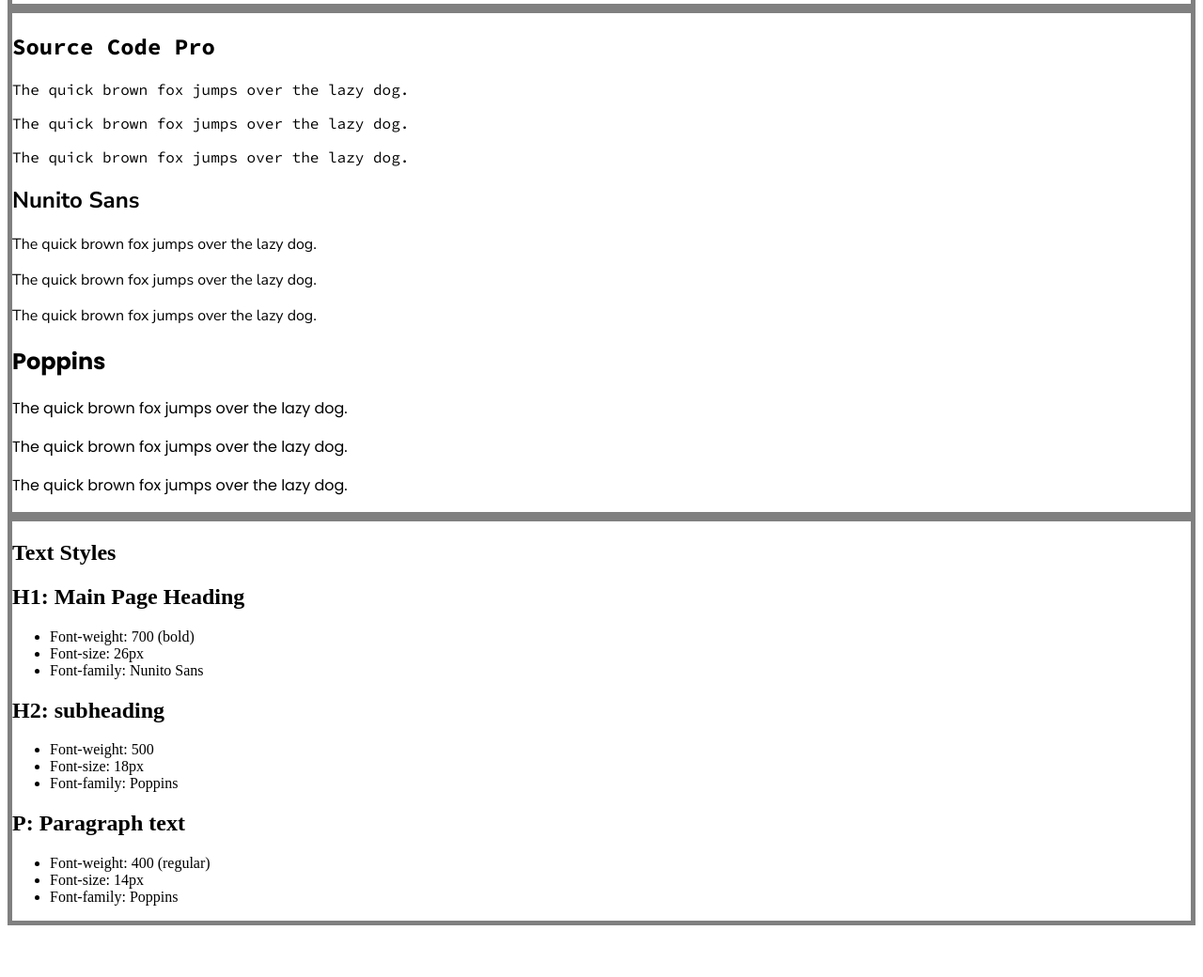
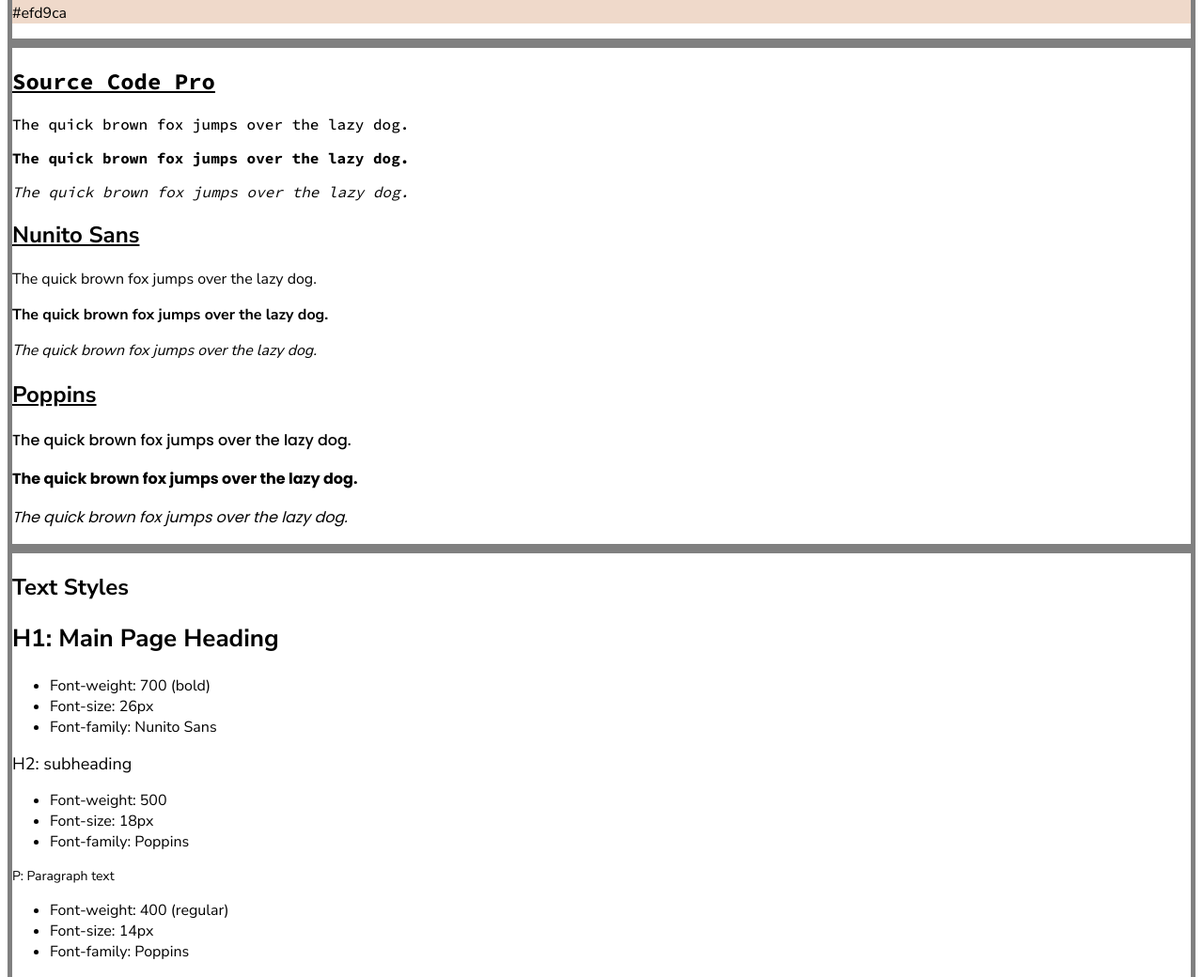
Before and after one commit to JamesWallace99/Build-a-Website-Design-System---Code-Academy-Project, a plain HTML site: page index.html in a window 1280 px wide. Shown: the part 480-1520 px from the top of the page at 94% size. Before the commit the page ends 1473 px from the top, so only its background shows below. Drawn offline with Linux system fonts and the light colour scheme.

Commit message:
change font div id's to classes

```diff
--- a/index.html
+++ b/index.html
@@ -36,31 +36,31 @@
     </article>
 
     <article id="fonts">
-      <div id="source-code-pro">
-        <h1>Source Code Pro</h1>
-        <p class = "regular">
+      <div id ="source">
+        <h1 class = "source-code-pro">Source Code Pro</h1>
+        <p class = "regular source-code-pro">
           The quick brown fox jumps over the lazy dog.</p>
-        <p class = "bold">
+        <p class = "bold source-code-pro">
           The quick brown fox jumps over the lazy dog.</p>
-        <p class = "italic">
+        <p class = "italic source-code-pro">
           The quick brown fox jumps over the lazy dog.</p>
       </div>
-      <div id="nunito-sans">
-        <h1>Nunito Sans</h1>
-        <p class = "regular">
+      <div id="nunito">
+        <h1 class = "nunito-sans">Nunito Sans</h1>
+        <p class = "regular nunito-sans">
           The quick brown fox jumps over the lazy dog.</p>
-        <p class = "bold">
+        <p class = "bold nunito-sans">
           The quick brown fox jumps over the lazy dog.</p>
-        <p class = "italic">
+        <p class = "italic nunito-sans">
           The quick brown fox jumps over the lazy dog.</p>
       </div>
-      <div id="poppins">
+      <div id="poppin">
         <h1>Poppins</h1>
-        <p class = "regular">
+        <p class = "regular poppins">
           The quick brown fox jumps over the lazy dog.</p>
-        <p class = "bold">
+        <p class = "bold poppins">
           The quick brown fox jumps over the lazy dog.</p>
-        <p class = "italic">
+        <p class = "italic poppins">
           The quick brown fox jumps over the lazy dog.</p>
       </div>
     </article>
--- a/style.css
+++ b/style.css
@@ -1,3 +1,7 @@
+*{
+  font-family: "Nunito Sans"
+}
+
 header {
   font-weight: 700;
   font-size: 26px;
@@ -8,7 +12,17 @@
   border: 5px, solid, grey;
 }
 
+.bold {
+  font-weight: 700;
+}
 
+.regular {
+  font-weight: 500;
+}
+
+.italic {
+  font-style: italic;
+}
 
 #cool-blue {
   background-color: #2d5dcc;
@@ -27,14 +41,33 @@
   background-color: #efd9ca;
 }
 
-#source-code-pro {
+.source-code-pro {
   font-family: 'Source Code Pro', monospace;
 }
 
-#nunito-sans {
+.nunito-sans {
   font-family: 'Nunito Sans', sans-serif;
 }
 
-#poppins {
+.poppins {
   font-family: 'Poppins', sans-serif;
 }
+
+#fonts h1{
+  text-decoration-line: underline;
+}
+
+#h1 h1{
+  font-weight: 700;
+  font-size: 26px;
+}
+
+#h2 h1{
+  font-weight: 500;
+  font-size: 18px
+}
+
+#p h1 {
+  font-weight: 400;
+  font-size: 14px;
+}
```
